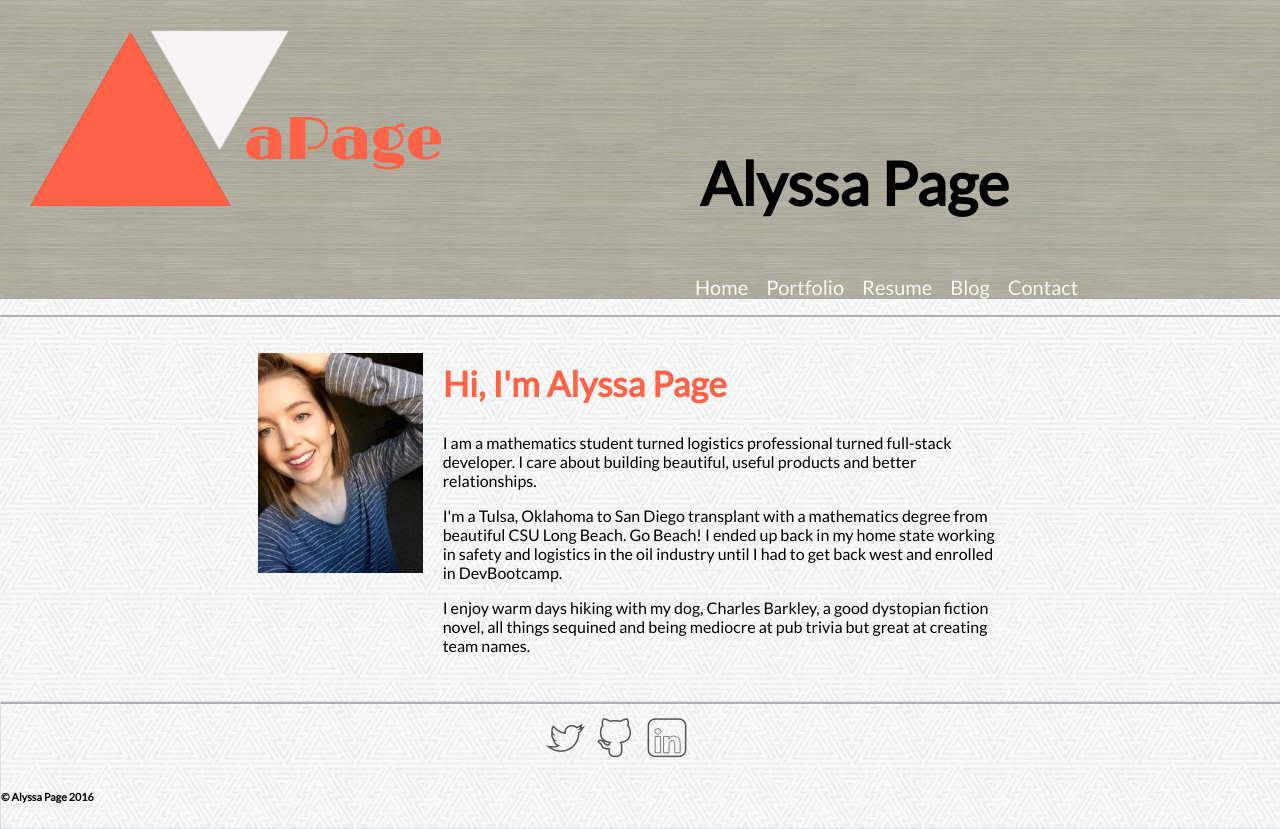
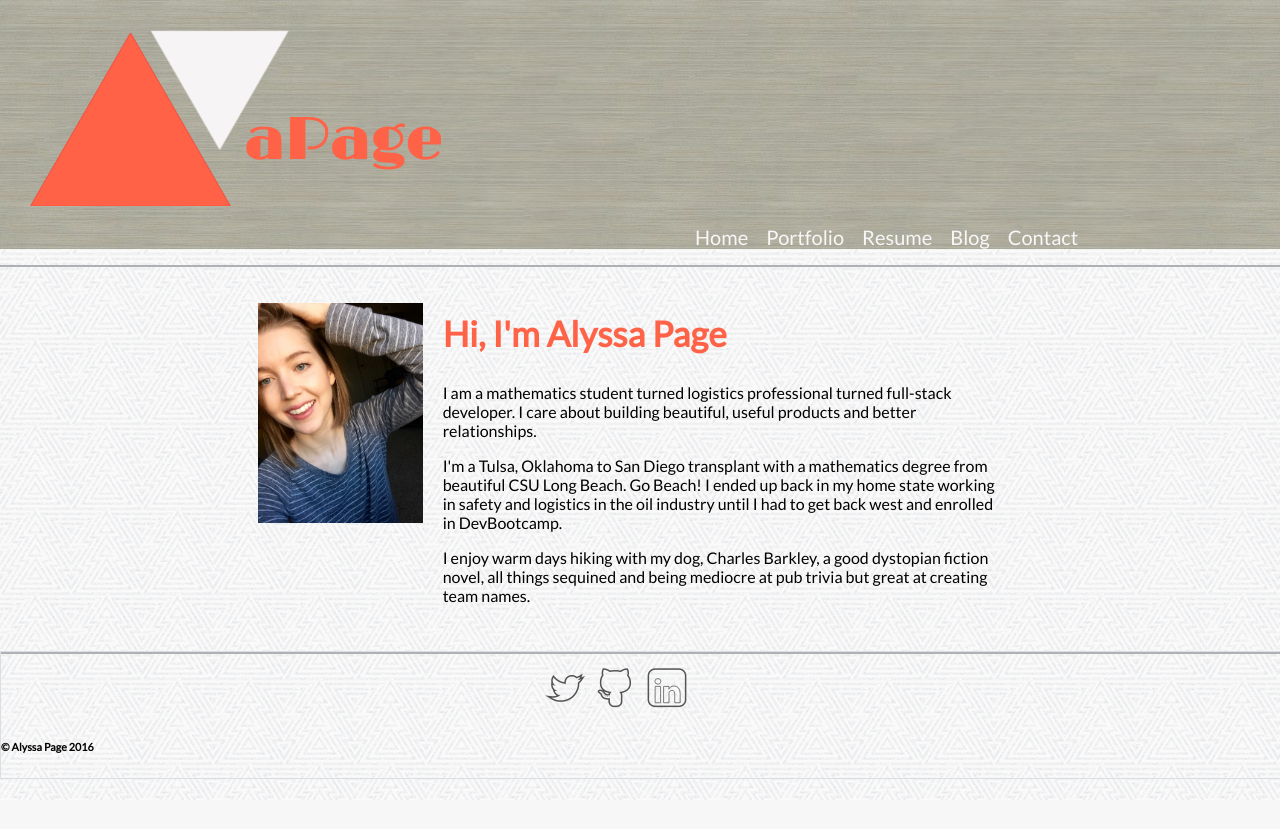
Before and after one commit to ajpage/ajpage.github.io, a plain HTML site: page index.html in a window 1280 px wide. After the commit the page ends 800 px from the top, so only its background shows below. Drawn offline with Linux system fonts and the light colour scheme.

Commit message:
Remove name

```diff
--- a/index.html
+++ b/index.html
@@ -9,7 +9,7 @@
 <header>
 	<!-- Site logo -->
 	<img src="imgs/logo-1.png" alt="site logo">
-	<h1>Alyssa Page</h1>
+	<!--<h1>Alyssa Page</h1> -->
 	<!-- Nav bar -->
 	<nav>
 		<ul>
```
Also changed, not shown: projects/index.html (+1 -1 lines).
